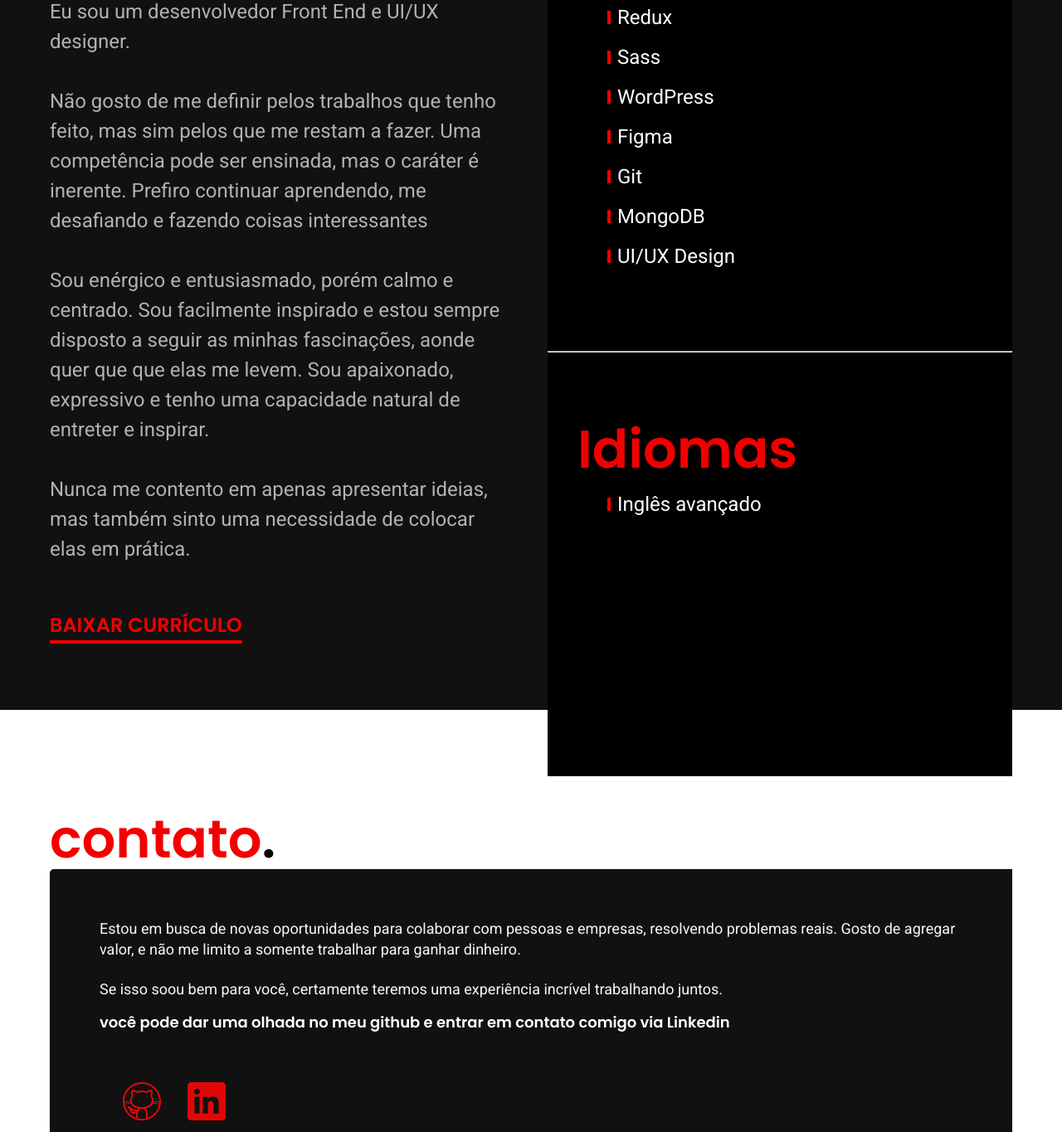
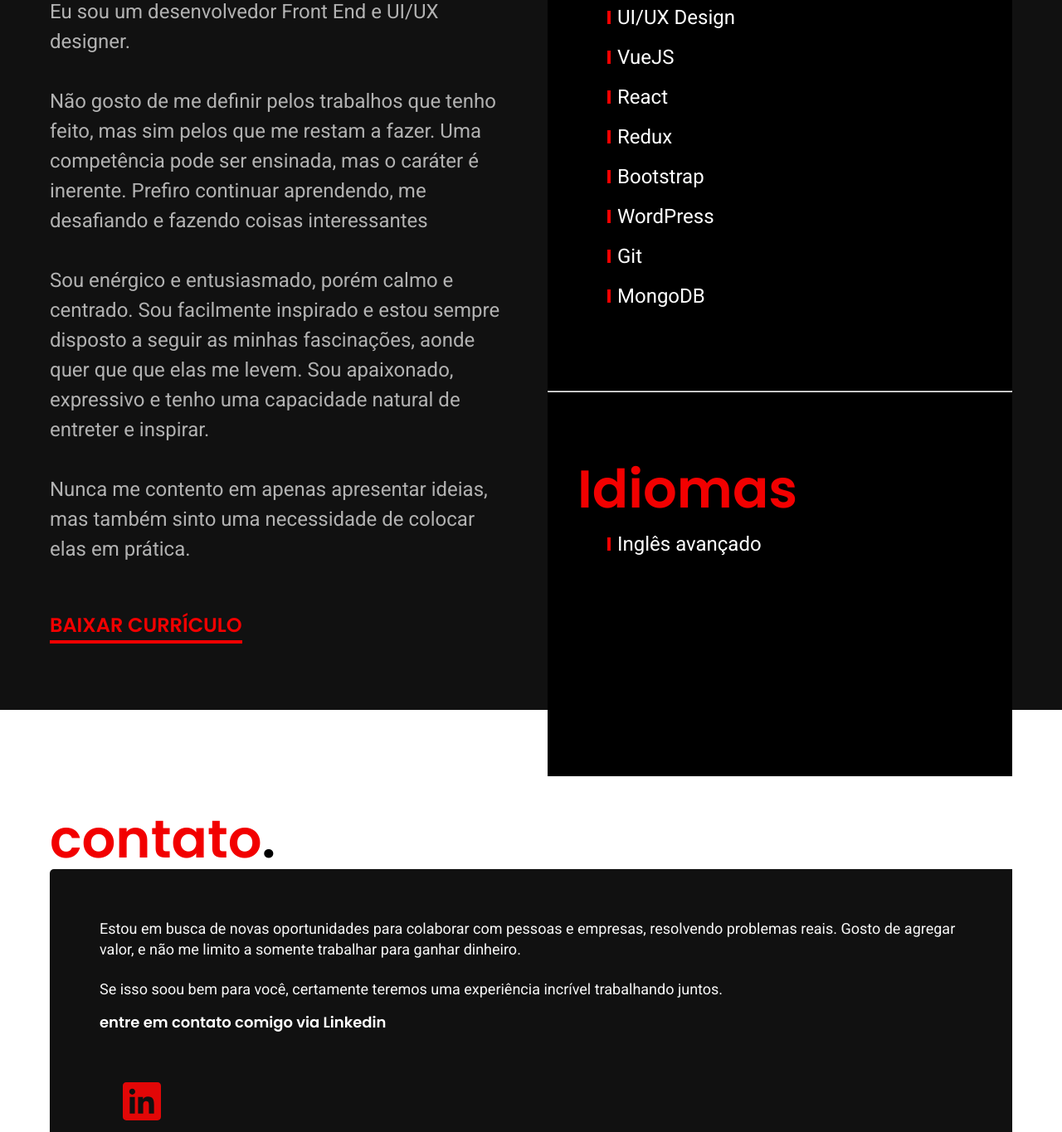
Before and after one commit to pedroferreiiraa/meu-portfolio, a plain HTML site: page index.html in a window 1280 px wide. Shown: the part 1815-3180 px from the top of the page at 83% size. Drawn offline with Linux system fonts and the light colour scheme.

Commit message:
Atualização de habilidades

```diff
--- a/index.html
+++ b/index.html
@@ -40,6 +40,7 @@
       <img src="./img/html 1.png" width="480" height="594" alt="Uma imagem representando códigos.">
     </div>
   </section>
+
 
   <section class="projetos-lista" id="projetos">
     <h2 class="container font-1-xxl ">projetos<span class="cor-p1">.</span></h2>
@@ -94,16 +95,18 @@
           <h2 class="font-1-xxl cor-p1">Habilidades</h2>
           <p class="font-2-l cor-0"">HTML</p>
           <p class=" font-2-l cor-0">Css</p>
+          <p class="font-2-l cor-0">Sass</p>
           <p class="font-2-l cor-0">JavaScript</p>
+          <p class="font-2-l cor-0">Figma</p>
+          <p class="font-2-l cor-0">UI/UX Design</p>
           <p class="font-2-l cor-0">VueJS</p>
           <p class="font-2-l cor-0">React</p>
           <p class="font-2-l cor-0">Redux</p>
-          <p class="font-2-l cor-0">Sass</p>
+          <p class="font-2-l cor-0">Bootstrap</p>
           <p class="font-2-l cor-0">WordPress</p>
-          <p class="font-2-l cor-0">Figma</p>
           <p class="font-2-l cor-0">Git</p>
           <p class="font-2-l cor-0">MongoDB</p>
-          <p class="font-2-l cor-0">UI/UX Design</p>
+
 
           <hr>
 
@@ -131,11 +134,9 @@
           <br>
           Se isso soou bem para você, certamente teremos uma experiência incrível trabalhando juntos.
         </p>
-        <h2 class="font-1-m cor-0">você pode dar uma olhada no meu github e entrar em contato comigo via Linkedin</h2>
+        <h2 class="font-1-m cor-0">entre em contato comigo via Linkedin</h2>
         <div class="contato-redes">
-          <a href="https://github.com/pedroferreiiraa">
-            <img src="./img/githubRed.svg" alt="GitHub" width="46" height="46">
-          </a>
+
           <a href="https://www.linkedin.com/in/pedro-henrique-947807218 ">
             <img src="./img/linkedinRed.svg" alt="Linkedin" width="46" height="46">
           </a>
```
